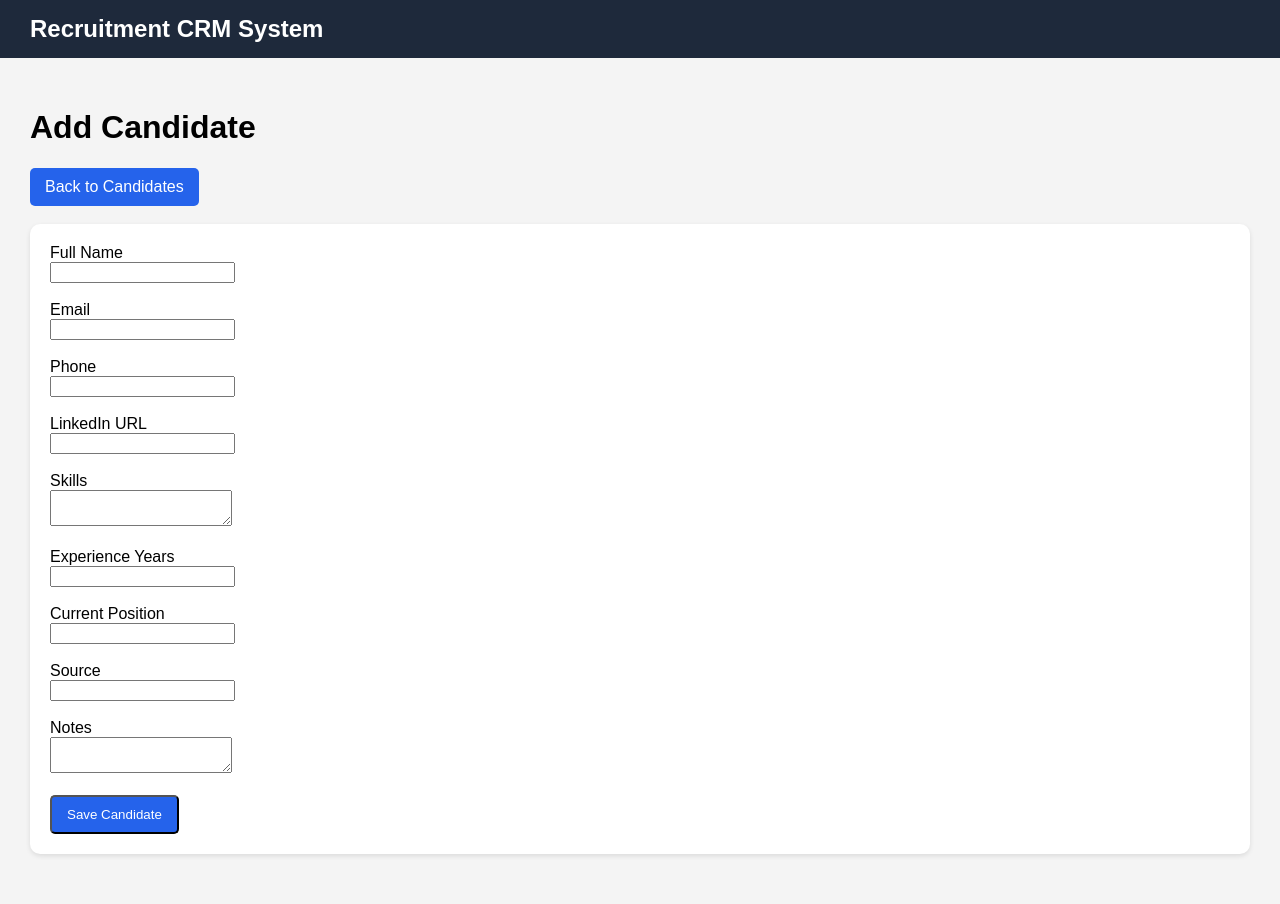
After one commit to reemsaijary/Recruitment-CRM, a Django app: page /candidates/add/ in a window 1280 px wide. The commit adds this page. Run offline with Django 5.2, Linux system fonts and the light colour scheme.

Commit message:
Build candidate CRUD pages

```diff
--- /dev/null
+++ b/backend/core/templates/core/candidates/add_candidate.html
@@ -0,0 +1,46 @@
+{% extends 'core/base.html' %}
+
+{% block content %}
+
+<h1>Add Candidate</h1>
+
+<a href="{% url 'candidates_list' %}" class="btn">Back to Candidates</a>
+
+<br><br>
+
+<div class="card">
+    <form method="POST">
+        {% csrf_token %}
+
+        <label>Full Name</label><br>
+        <input type="text" name="full_name" required><br><br>
+
+        <label>Email</label><br>
+        <input type="email" name="email" required><br><br>
+
+        <label>Phone</label><br>
+        <input type="text" name="phone" required><br><br>
+
+        <label>LinkedIn URL</label><br>
+        <input type="url" name="linkedin_url"><br><br>
+
+        <label>Skills</label><br>
+        <textarea name="skills" required></textarea><br><br>
+
+        <label>Experience Years</label><br>
+        <input type="number" name="experience_years" required><br><br>
+
+        <label>Current Position</label><br>
+        <input type="text" name="current_position"><br><br>
+
+        <label>Source</label><br>
+        <input type="text" name="source"><br><br>
+
+        <label>Notes</label><br>
+        <textarea name="notes"></textarea><br><br>
+
+        <button type="submit" class="btn">Save Candidate</button>
+    </form>
+</div>
+
+{% endblock %}
--- a/backend/core/urls.py
+++ b/backend/core/urls.py
@@ -3,5 +3,10 @@ from . import views
 
 urlpatterns = [
     path('', views.dashboard, name='dashboard'),
+
     path('candidates/', views.candidates_list, name='candidates_list'),
+    path('candidates/add/', views.add_candidate, name='add_candidate'),
+    path('candidates/<int:candidate_id>/', views.candidate_details, name='candidate_details'),
+    path('candidates/<int:candidate_id>/edit/', views.edit_candidate, name='edit_candidate'),
+    path('candidates/<int:candidate_id>/delete/', views.delete_candidate, name='delete_candidate'),
 ]
--- /dev/null
+++ b/backend/core/views/candidate_views.py
@@ -0,0 +1,71 @@
+from django.shortcuts import render, redirect, get_object_or_404
+from core.models import Candidate
+
+
+def candidates_list(request):
+    candidates = Candidate.objects.all()
+
+    return render(request, 'core/candidates/list_candidates.html', {
+        'candidates': candidates
+    })
+
+
+def add_candidate(request):
+    if request.method == 'POST':
+        Candidate.objects.create(
+            full_name=request.POST.get('full_name'),
+            email=request.POST.get('email'),
+            phone=request.POST.get('phone'),
+            linkedin_url=request.POST.get('linkedin_url'),
+            skills=request.POST.get('skills'),
+            experience_years=request.POST.get('experience_years'),
+            current_position=request.POST.get('current_position'),
+            source=request.POST.get('source'),
+            notes=request.POST.get('notes')
+        )
+
+        return redirect('candidates_list')
+
+    return render(request, 'core/candidates/add_candidate.html')
+
+
+def candidate_details(request, candidate_id):
+    candidate = get_object_or_404(Candidate, id=candidate_id)
+
+    return render(request, 'core/candidates/candidate_details.html', {
+        'candidate': candidate
+    })
+
+
+def edit_candidate(request, candidate_id):
+    candidate = get_object_or_404(Candidate, id=candidate_id)
+
+    if request.method == 'POST':
+        candidate.full_name = request.POST.get('full_name')
+        candidate.email = request.POST.get('email')
+        candidate.phone = request.POST.get('phone')
+        candidate.linkedin_url = request.POST.get('linkedin_url')
+        candidate.skills = request.POST.get('skills')
+        candidate.experience_years = request.POST.get('experience_years')
+        candidate.current_position = request.POST.get('current_position')
+        candidate.source = request.POST.get('source')
+        candidate.notes = request.POST.get('notes')
+        candidate.save()
+
+        return redirect('candidates_list')
+
+    return render(request, 'core/candidates/edit_candidate.html', {
+        'candidate': candidate
+    })
+
+
+def delete_candidate(request, candidate_id):
+    candidate = get_object_or_404(Candidate, id=candidate_id)
+
+    if request.method == 'POST':
+        candidate.delete()
+        return redirect('candidates_list')
+
+    return render(request, 'core/candidates/delete_candidate.html', {
+        'candidate': candidate
+    })
```
Also changed, not shown: backend/core/templates/core/candidates/candidate_details.html (added, +25 -0 lines), backend/core/templates/core/candidates/delete_candidate.html (added, +17 -0 lines), backend/core/templates/core/candidates/edit_candidate.html (added, +46 -0 lines), backend/core/templates/core/candidates/list_candidates.html (renamed from backend/core/templates/core/candidates.html, +8 -1 lines), backend/core/views/__init__.py (added, +8 -0 lines), backend/core/views/dashboard_views.py (renamed from backend/core/views.py, +1 -11 lines), backend/core/__init__.py (deleted).
